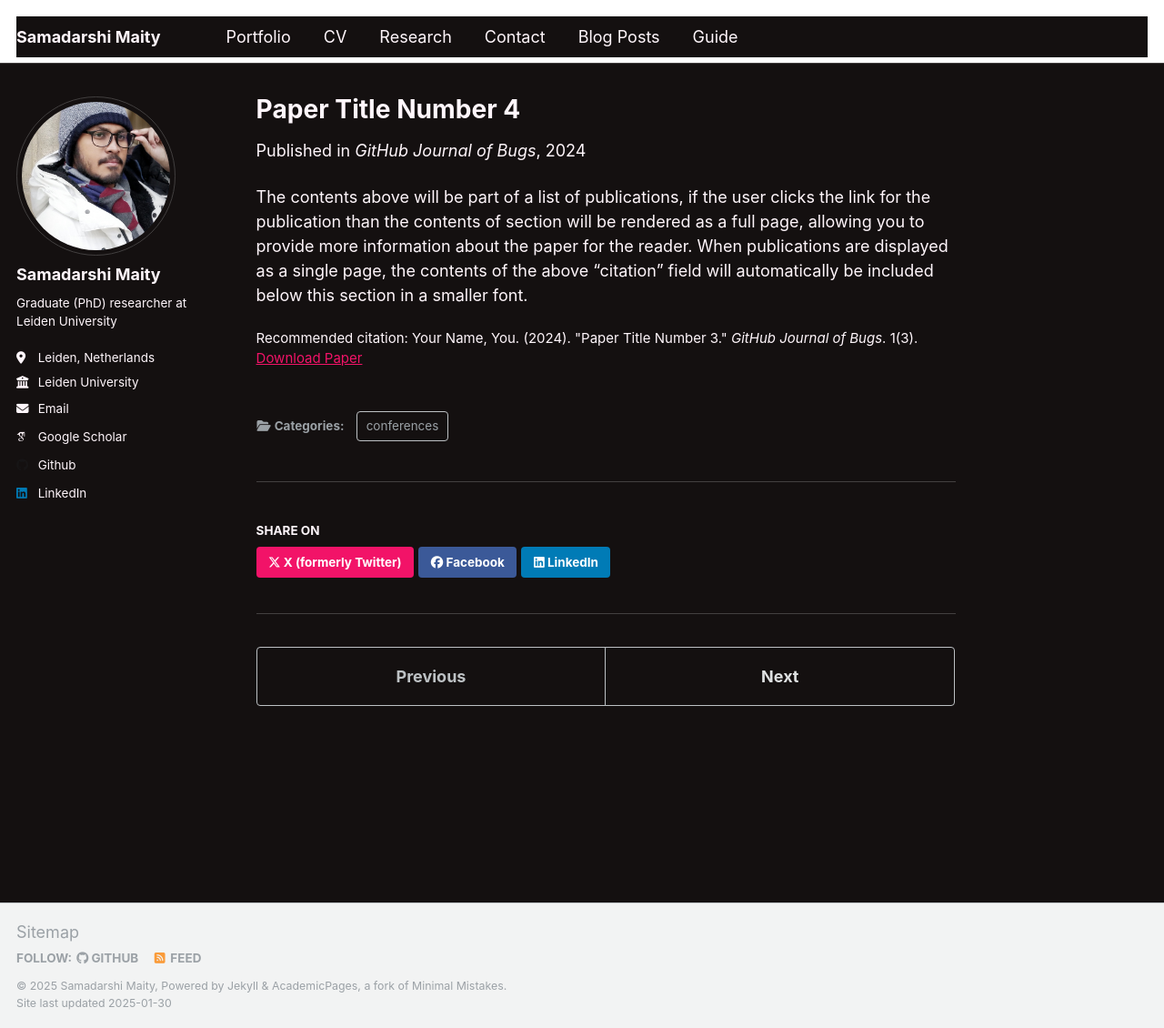
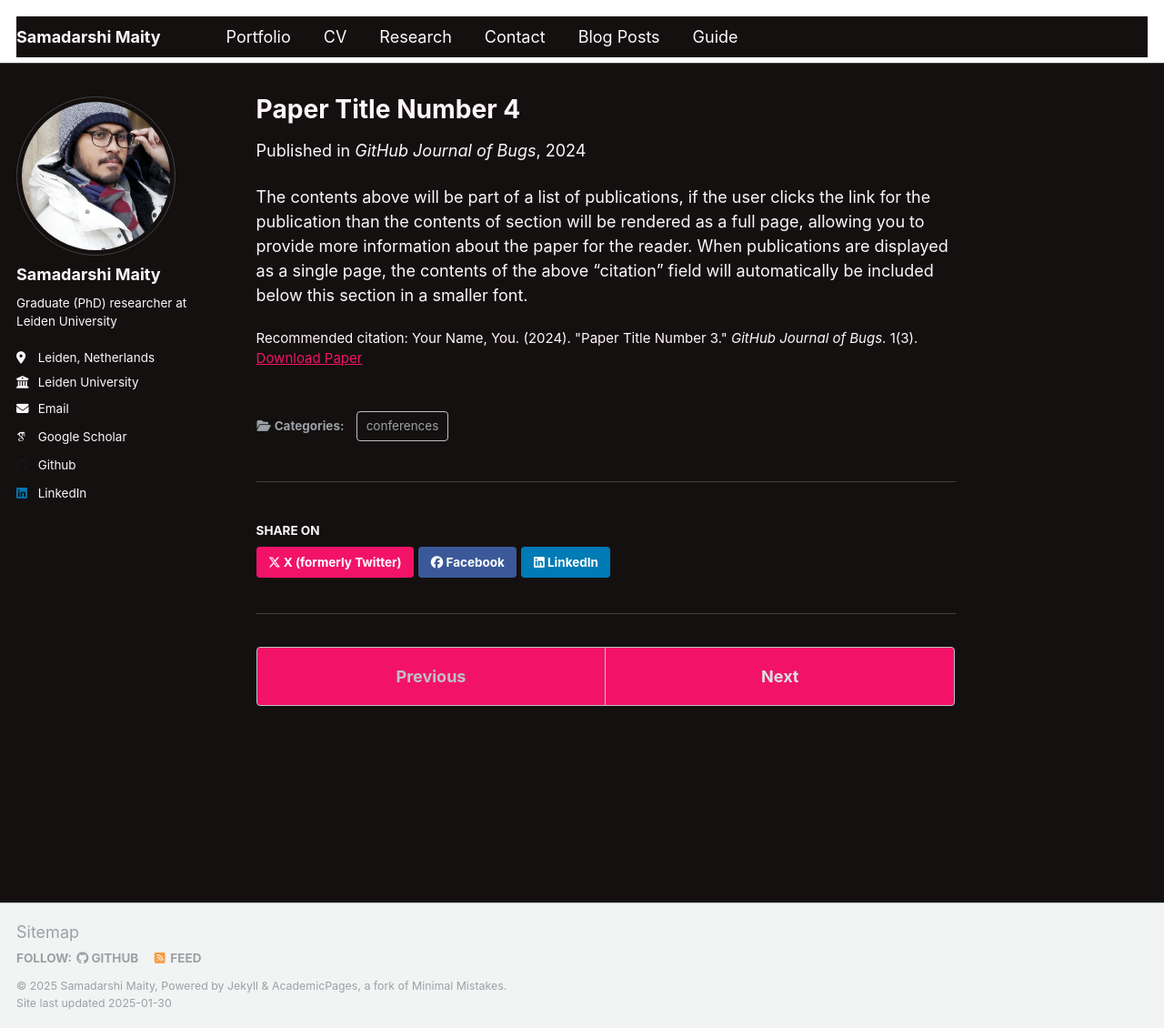
Before and after one commit to Samadarshi-Maity/Samadarshi-Maity.github.io, a Jekyll site: the page built from _publications/2024-02-17-paper-title-number-4.md, in a window 1280 px wide and 1130 px high. Shown: the whole window at 91% size. Built offline with Jekyll 4.4.1, drawn with Linux system fonts in a browser that asks for light colours; some web fonts are replaced.

Commit message:
Update _variables.scss

```diff
--- a/_sass/_variables.scss
+++ b/_sass/_variables.scss
@@ -142,6 +142,22 @@ $base0d: #3777e6 !default;
 $base0e: #ad00a1 !default;
 $base0f: #cc6633 !default;
 
+.author__urls.social-icons .svg-inline--fa,
+.page__footer-follow .social-icons .svg-inline--fa {
+  color: inherit;
+}
+
+/* next/previous buttons */
+.pagination--pager {
+  color: $text-color;
+  background-color: $primary-color;
+  border-color: transparent;
+
+  &:visited {
+    color: $text-color;
+  }
+}
+
 
 /*
    Breakpoints
```
